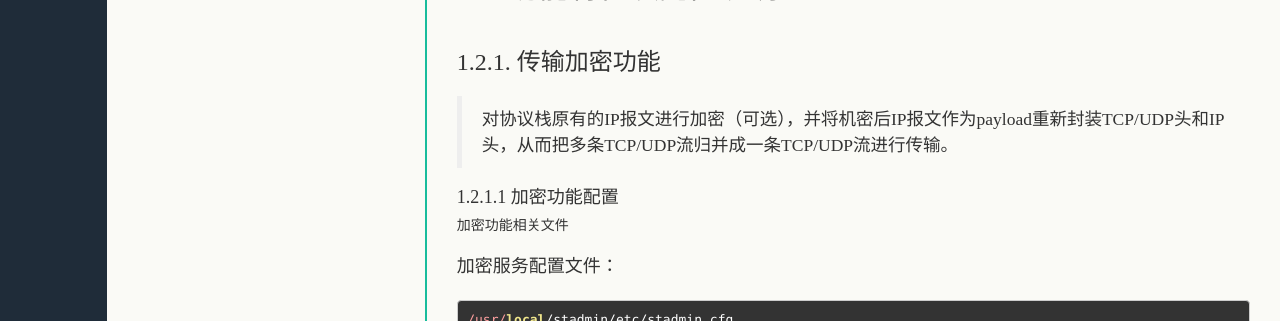
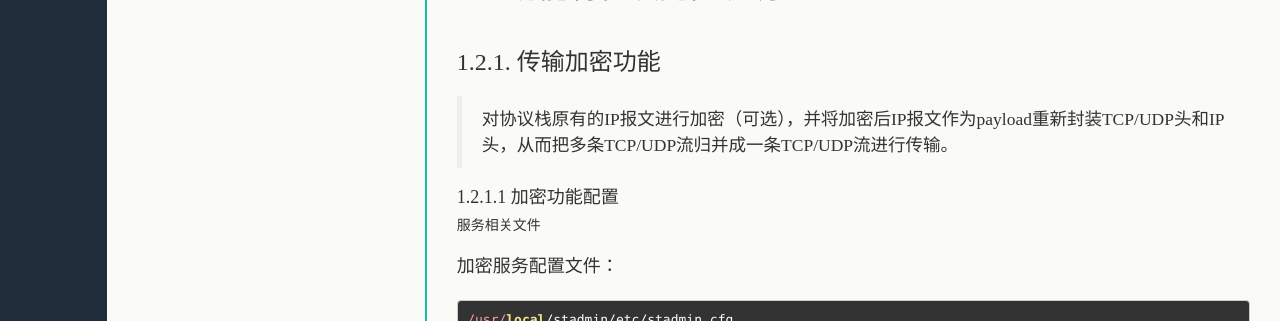
Before and after one commit to deeper-think/deeper-think.github.io.ws, a Jekyll site: the page built from source_code/_posts/2015-09-24-kernel-changelists-features.md, in a window 1280 px wide. Shown: the part 964-1285 px from the top of the page. Built offline with Jekyll 4.4.1, drawn with Linux system fonts in a browser that asks for light colours.

Commit message:
small changes

```diff
--- a/source_code/_posts/2015-09-24-kernel-changelists-features.md
+++ b/source_code/_posts/2015-09-24-kernel-changelists-features.md
@@ -36,11 +36,12 @@ l 采用第三方日志管理软件，不再保证某一分钟内的日志一定
 
 ### 1.2.1. 传输加密功能
 
-> 对协议栈原有的IP报文进行加密（可选），并将机密后IP报文作为payload重新封装TCP/UDP头和IP头，从而把多条TCP/UDP流归并成一条TCP/UDP流进行传输。
+> 对协议栈原有的IP报文进行加密（可选），并将加密后IP报文作为payload重新封装TCP/UDP头和IP头，从而把多条TCP/UDP流归并成一条TCP/UDP流进行传输。
 
 #### 1.2.1.1 加密功能配置
 
-##### 加密功能相关文件
+##### 服务相关文件
+
 加密服务配置文件：
 
 	/usr/local/stadmin/etc/stadmin.cfg
@@ -60,6 +61,7 @@ l 采用第三方日志管理软件，不再保证某一分钟内的日志一定
 	/var/log/stadmind.log
 
 ##### 服务配置及使用
+
 配置文件说明：
 
 	[Mode]
@@ -122,7 +124,6 @@ l 采用第三方日志管理软件，不再保证某一分钟内的日志一定
 	15:14:34.564116 IP 101.100.190.44.48951 > 124.115.20.199.3800: . ack 931275 win 2432
 
 
-
 ### 1.2.2. mp功能
 
 
```
